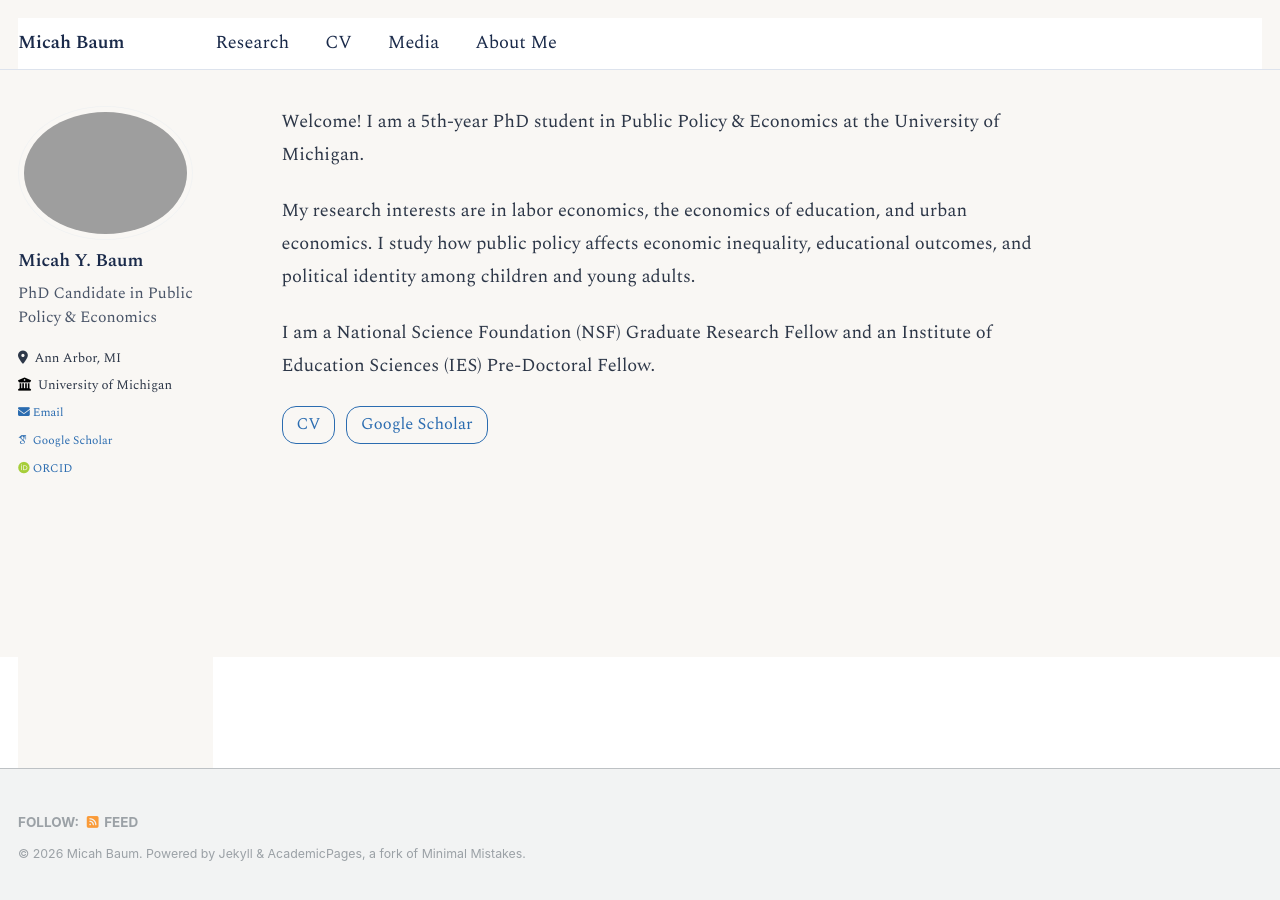
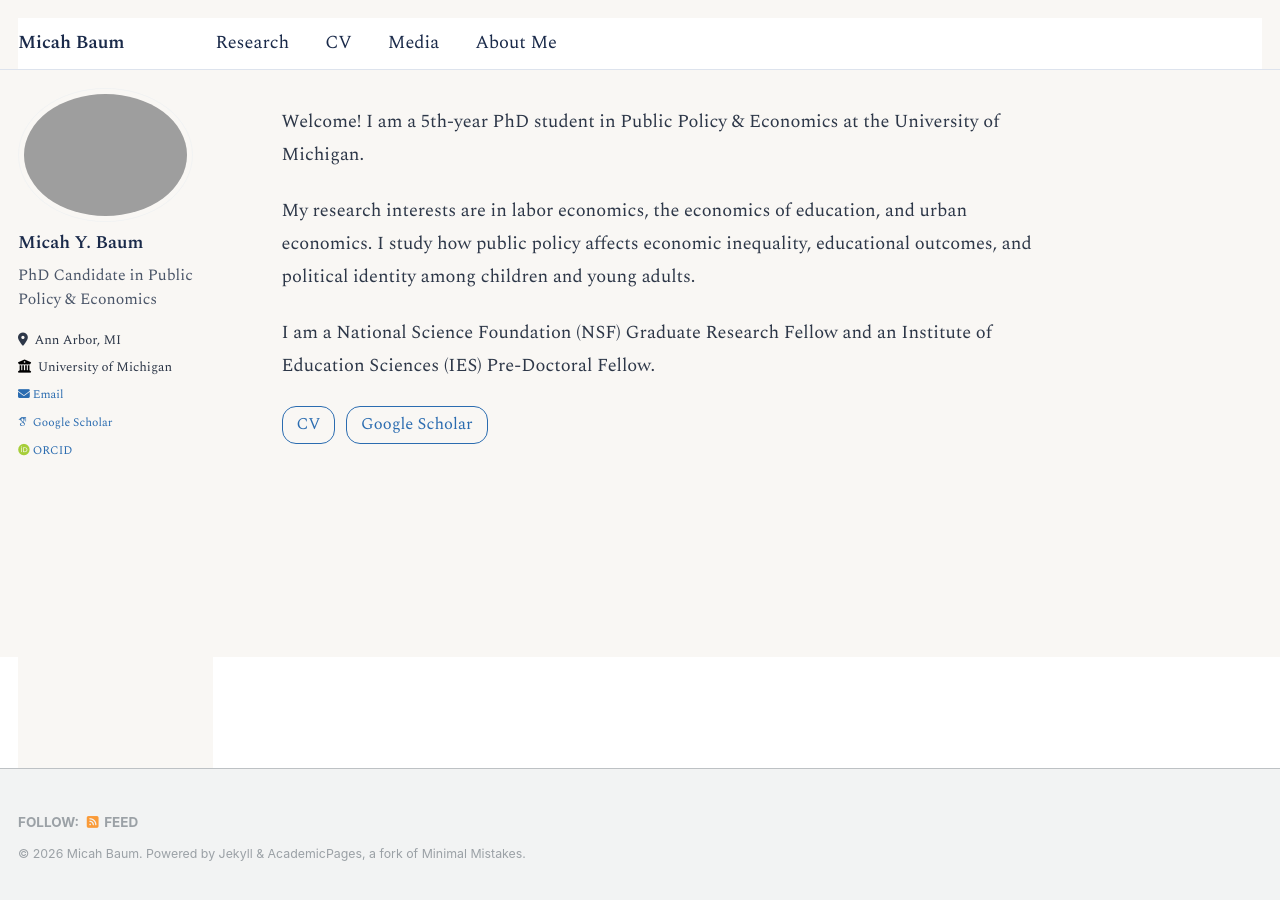
Before and after one commit to micah-baum/micah-baum.github.io, a Jekyll site: the page built from _pages/about.md, in a window 1280 px wide. Built offline with Jekyll 4.4.1, drawn with Linux system fonts in a browser that asks for light colours; some web fonts are replaced.

Commit message:
Fix sidebar gap: anchor fixed sidebar to top of masthead explicitly
Co-Authored-By: Claude Sonnet 4.6 <noreply@anthropic.com>

```diff
--- a/_sass/_custom.scss
+++ b/_sass/_custom.scss
@@ -1,6 +1,15 @@
 /* ==========================================================================
    Custom styles for Micah Baum's academic website
    ========================================================================== */
+
+/* Anchor fixed sidebar directly below masthead, removing the gap caused
+   by #main's margin-top pushing the sidebar's natural position down */
+@media screen and (min-width: $sidebar-screen-min-width) {
+  .sidebar {
+    top: $masthead-height;
+    padding-top: 1em;
+  }
+}
 
 /* Paper / entry cards
    ========================================================================== */
```
